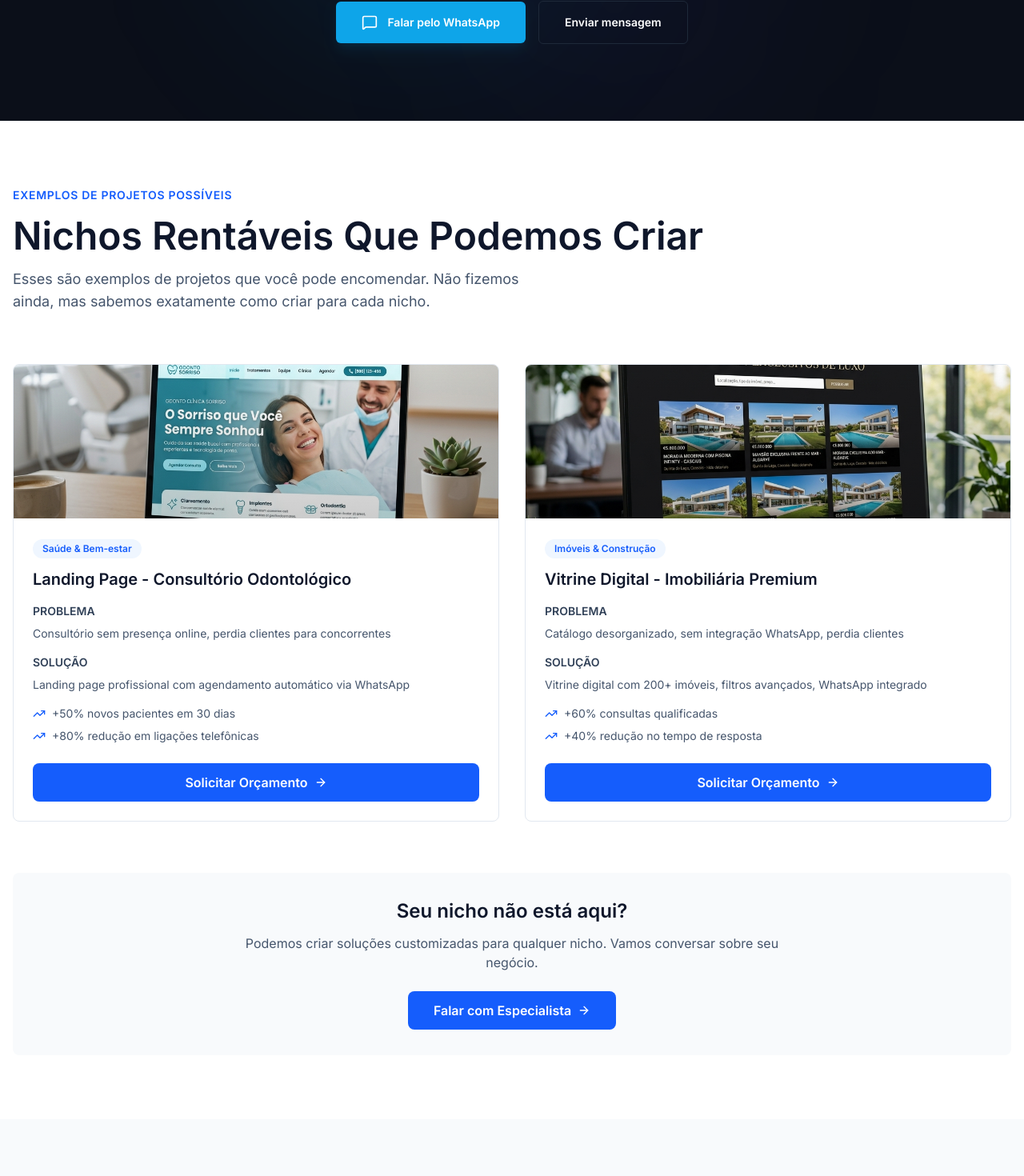
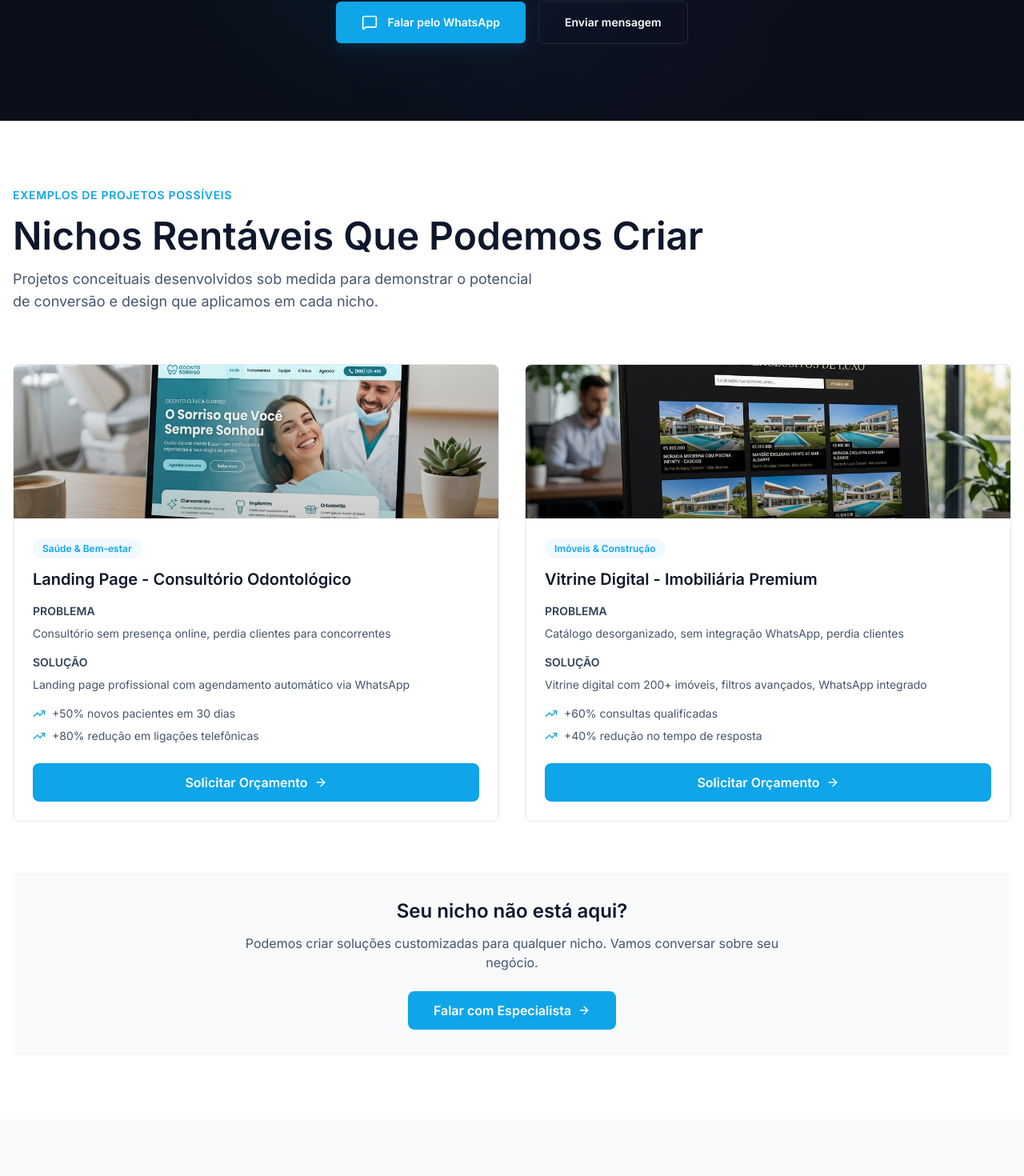
Before and after one commit to Hunter1805/site-portifolio, a React (Vite) app: page / in a window 1280 px wide. Shown: the part 5115-6585 px from the top of the page at 80% size. Built offline with nearby package versions, Linux system fonts and the light colour scheme.

Commit message:
copy: atualiza copy do portfolio para tom seguro e integra cor brand-sky

```diff
--- a/src/components/ExampleProjects.tsx
+++ b/src/components/ExampleProjects.tsx
@@ -65,7 +65,7 @@ export default function ExampleProjects() {
         {/* Header */}
         <div className="mb-16">
           <div className="inline-block mb-4">
-            <span className="text-sm font-semibold text-blue-600 tracking-wider">
+            <span className="text-sm font-semibold text-brand-sky tracking-wider">
               EXEMPLOS DE PROJETOS POSSÍVEIS
             </span>
           </div>
@@ -73,8 +73,7 @@ export default function ExampleProjects() {
             Nichos Rentáveis Que Podemos Criar
           </h2>
           <p className="text-lg text-slate-600 max-w-2xl">
-            Esses são exemplos de projetos que você pode encomendar. Não fizemos ainda,
-            mas sabemos exatamente como criar para cada nicho.
+            Projetos conceituais desenvolvidos sob medida para demonstrar o potencial de conversão e design que aplicamos em cada nicho.
           </p>
         </div>
 
@@ -112,7 +111,7 @@ export default function ExampleProjects() {
                 <div className="p-6">
                   {/* Category */}
                   <div className="mb-3">
-                    <span className="inline-block text-xs font-semibold text-blue-600 bg-blue-50 px-3 py-1 rounded-full">
+                    <span className="inline-block text-xs font-semibold text-brand-sky bg-sky-50 px-3 py-1 rounded-full">
                       {project.category}
                     </span>
                   </div>
@@ -142,7 +141,7 @@ export default function ExampleProjects() {
                   <div className="mb-6 space-y-2">
                     {project.results.map((result, i) => (
                       <div key={i} className="flex items-start gap-2">
-                        <TrendingUp className="w-4 h-4 text-blue-600 mt-0.5 flex-shrink-0" />
+                        <TrendingUp className="w-4 h-4 text-brand-sky mt-0.5 flex-shrink-0" />
                         <span className="text-sm text-slate-600">{result}</span>
                       </div>
                     ))}
@@ -150,7 +149,7 @@ export default function ExampleProjects() {
 
 
                   {/* CTA */}
-                  <button className="w-full bg-blue-600 hover:bg-blue-700 text-white font-semibold py-3 rounded-lg transition-colors duration-200 flex items-center justify-center gap-2 group/btn">
+                  <button className="w-full bg-brand-sky hover:bg-sky-600 text-white font-semibold py-3 rounded-lg transition-colors duration-200 flex items-center justify-center gap-2 group/btn">
                     Solicitar Orçamento
                     <ArrowRight className="w-4 h-4 group-hover/btn:translate-x-1 transition-transform" />
                   </button>
@@ -171,7 +170,7 @@ export default function ExampleProjects() {
           </p>
           <a
             href="#contato"
-            className="inline-flex items-center gap-2 bg-blue-600 hover:bg-blue-700 text-white font-semibold px-8 py-3 rounded-lg transition-colors duration-200"
+            className="inline-flex items-center gap-2 bg-brand-sky hover:bg-sky-600 text-white font-semibold px-8 py-3 rounded-lg transition-colors duration-200"
           >
             Falar com Especialista
             <ArrowRight className="w-4 h-4" />
```
